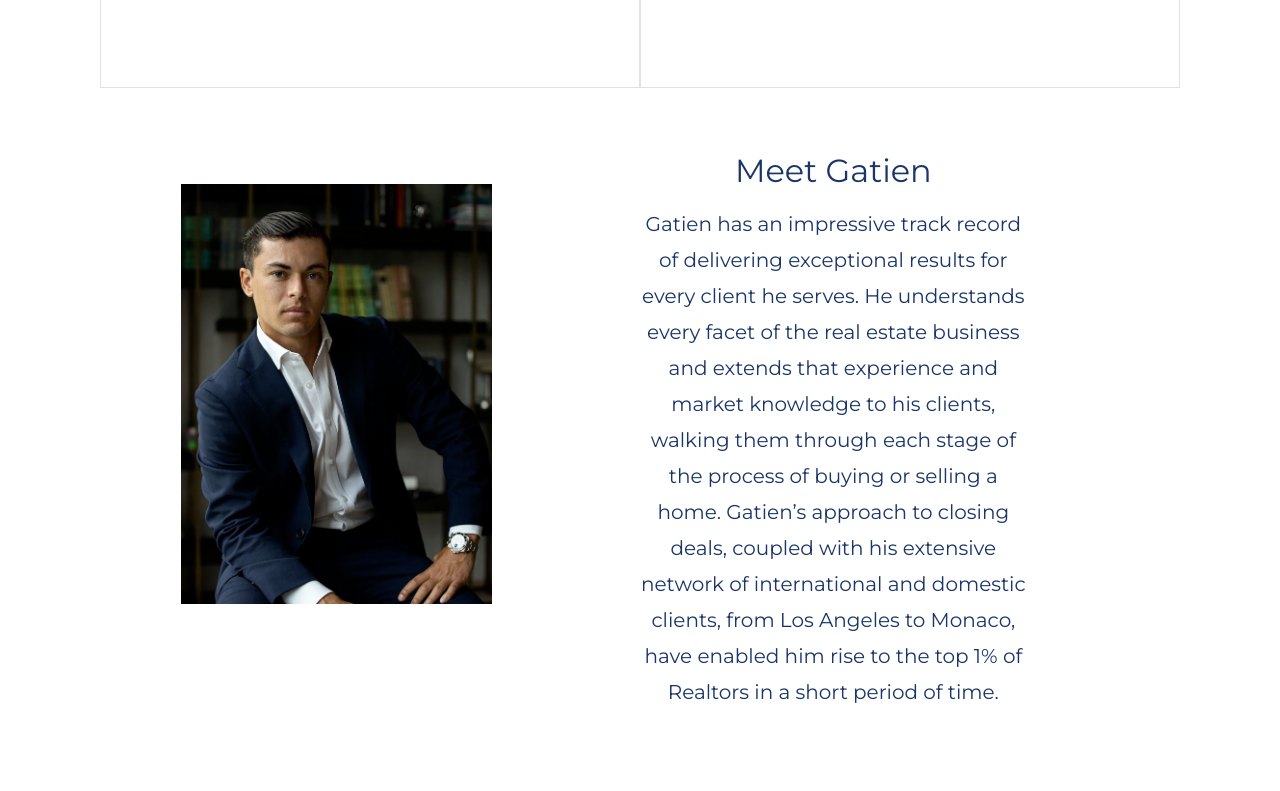
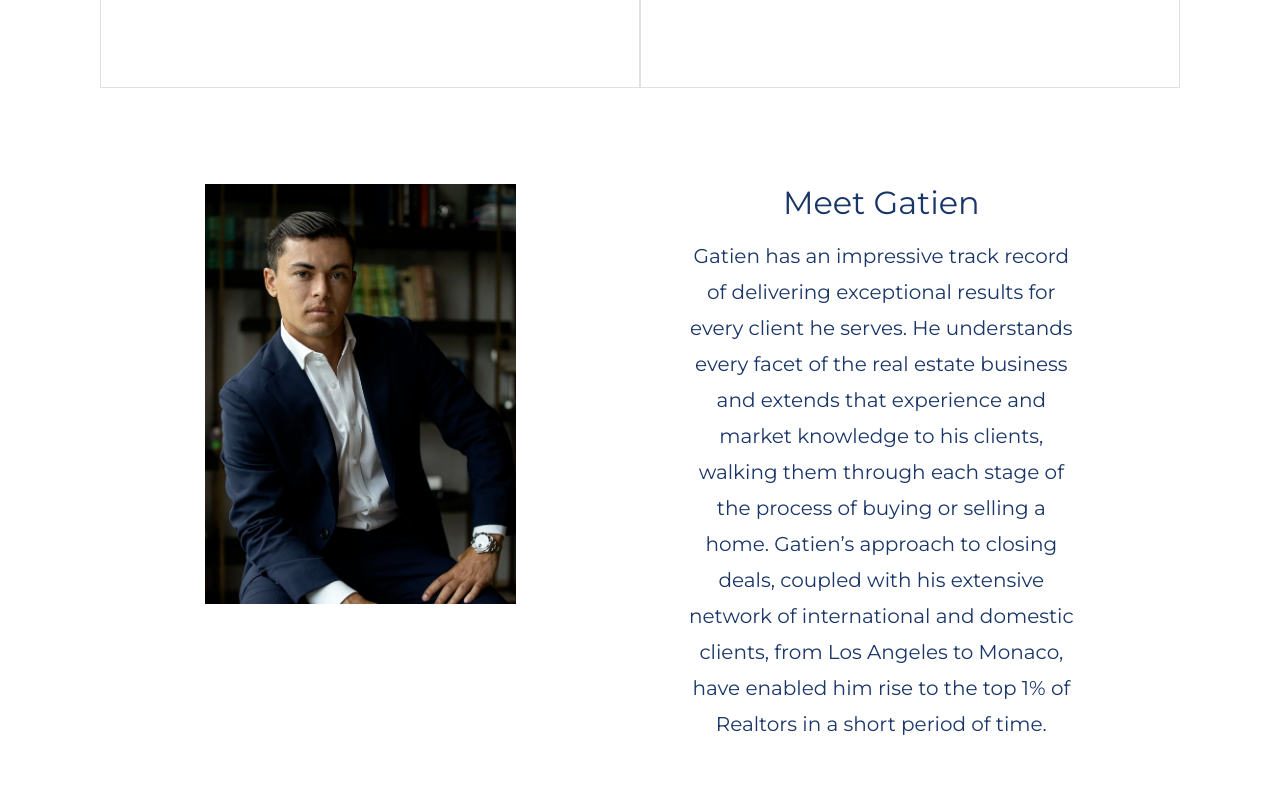
Before and after one commit to bleach93/WB-Assignment, a plain HTML site: page index.html in a window 1280 px wide. Shown: the part 4240-5031 px from the top of the page. Drawn offline with nearby package versions, Linux system fonts and the light colour scheme; a web font is replaced by a local one.

Commit message:
Update Assigment

```diff
--- a/index.html
+++ b/index.html
@@ -564,15 +564,15 @@
         </div>
         <section id="meet">
             <div class="row col-12 mt-5">
-                <div class="col-12 col-lg-6">
+                <div class="col-12 col-lg-6 ml-5">
                     <div class="d-flex justify-content-center align-items-center mt-5 mb-3">
-                        <div class="content text-center ml-5">
+                        <div class="content text-center">
                             <img src="img/meet.png" height="420">
                             </h3>
                         </div>
                     </div>
                 </div>
-                <div class="mt-3 col-12 col-lg-4">
+                <div class="mt-5 col-12 col-lg-4">
                     <h2 class="text-center" style="color: #1a3668">
                         Meet Gatien
                     </h2>
@@ -606,7 +606,7 @@
                 <p class="lead mr-5 ml-5">Contact us! we will make sure to get in touch as soon as possible</p>
             </div>
             <div class=" d-flex align-items-center justify-content-center">
-                <div class="bg-white col-sm-12 col-md-6 rounded">
+                <div class="bg-white col-sm-12 col-md-6 rounded" style="box-shadow: 6px 20px 10px black;">
                     <div class="p-4 rounded shadow-md">
                         <div>
                             <label for="name" class="form-label">Your Name</label>
```
